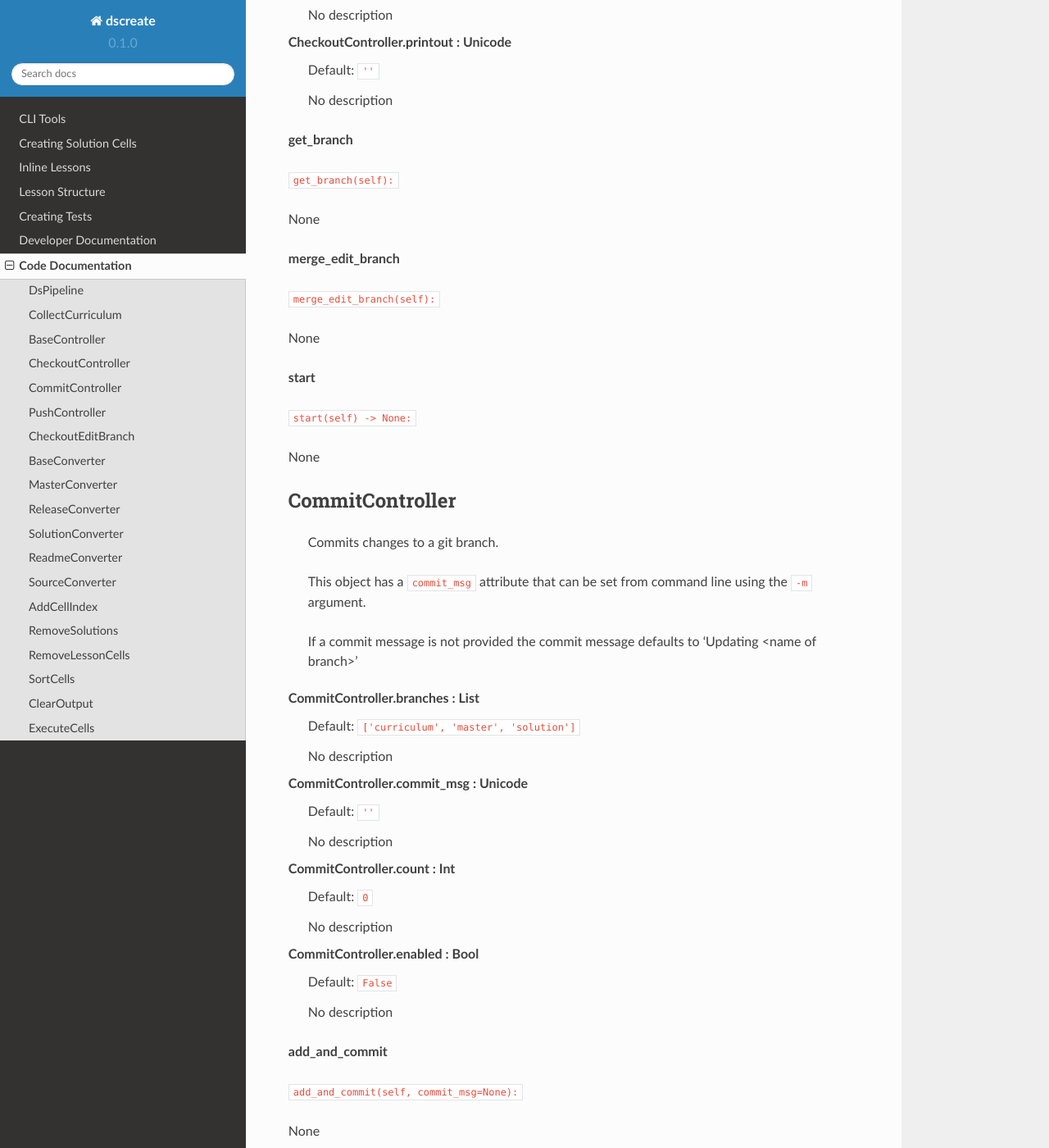
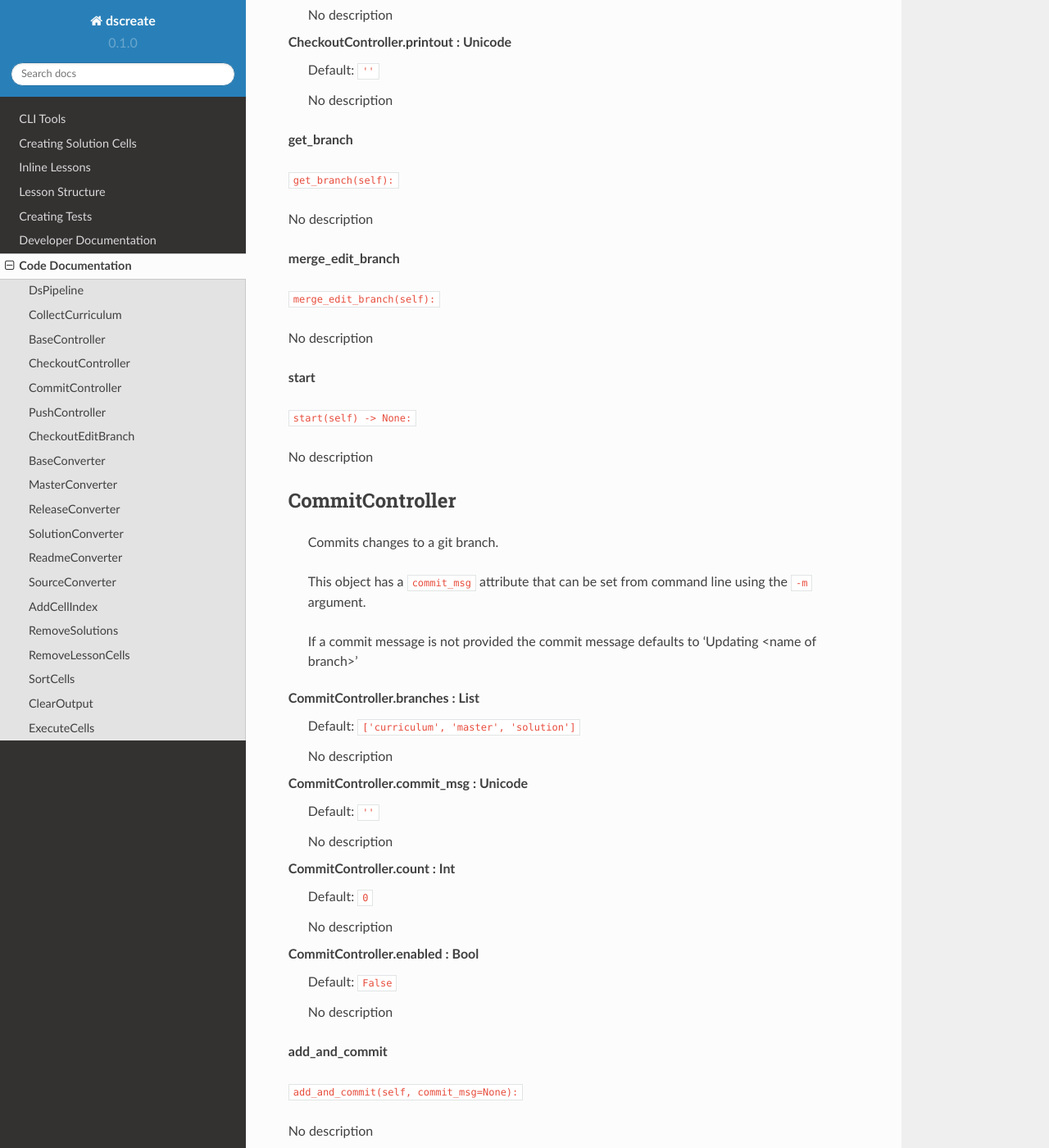
Before and after one commit to Spencerx/dscreate, a Sphinx documentation site: the page built from docs/source/pages/code_documentation.rst, in a window 1280 px wide and 1400 px high, scrolled down 2587 px. Shown: the whole window at 82% size. Built offline with Sphinx 7.4.7 and the Read the Docs theme 2.0.0, drawn with Linux system fonts in a browser that asks for light colours; some of the changed text lies outside the part shown.

Commit message:
Updating object docs

```diff
--- a/create_object_docs.py
+++ b/create_object_docs.py
@@ -17,6 +17,8 @@ def create_method_docs(dsobject):
     name = dsobject.__name__
     args = str(inspect.signature(dsobject))
     doc = dsobject.__doc__
+    if  not doc:
+        doc = 'No description'
 
     return f"**{name}**\n\n``{name}{args}:``\n\n{doc}\n\n"
 
--- a/docs/source/pages/code_documentation.rst
+++ b/docs/source/pages/code_documentation.rst
@@ -31,7 +31,7 @@ DsPipeline.steps : List
 
 ``start(self) -> None:``
 
-None
+No description
 
 CollectCurriculum
 ----------------------------
@@ -52,7 +52,7 @@ CollectCurriculum.edit_file : Unicode
 
 ``start(self) -> None:``
 
-None
+No description
 
 BaseController
 ----------------------------
@@ -120,19 +120,19 @@ CheckoutController.printout : Unicode
 
 ``get_branch(self):``
 
-None
+No description
 
 **merge_edit_branch**
 
 ``merge_edit_branch(self):``
 
-None
+No description
 
 **start**
 
 ``start(self) -> None:``
 
-None
+No description
 
 CommitController
 ----------------------------
@@ -167,13 +167,13 @@ CommitController.enabled : Bool
 
 ``add_and_commit(self, commit_msg=None):``
 
-None
+No description
 
 **start**
 
 ``start(self) -> None:``
 
-None
+No description
 
 PushController
 ----------------------------
@@ -200,13 +200,13 @@ PushController.remote : Unicode
 
 ``get_branch(self):``
 
-None
+No description
 
 **start**
 
 ``start(self) -> None:``
 
-None
+No description
 
 CheckoutEditBranch
 ----------------------------
@@ -226,7 +226,7 @@ CheckoutEditBranch.enabled : Bool
 
 ``start(self) -> None:``
 
-None
+No description
 
 BaseConverter
 ----------------------------
@@ -357,7 +357,7 @@ MasterConverter.solution_dir : Unicode
 
 ``start(self) -> None:``
 
-None
+No description
 
 ReleaseConverter
 ----------------------------
@@ -426,7 +426,7 @@ SolutionConverter.solution_dir : Unicode
 
 ``start(self) -> None:``
 
-None
+No description
 
 ReadmeConverter
 ----------------------------
@@ -525,7 +525,7 @@ AddCellIndex.solution_tags : Set
 
 ``preprocess(self, nb, resources):``
 
-None
+No description
 
 **preprocess_cell**
 
@@ -587,13 +587,13 @@ RemoveSolutions.markdown_tags : Set
 
 ``is_markdown_solution(self, cell):``
 
-None
+No description
 
 **preprocess**
 
 ``preprocess(self, nb, resources):``
 
-None
+No description
 
 RemoveLessonCells
 ----------------------------
@@ -637,7 +637,7 @@ RemoveLessonCells.solution_tags : Set
 
 ``preprocess(self, nb, resources):``
 
-None
+No description
 
 **preprocess_cell**
 
@@ -675,13 +675,13 @@ SortCells.enabled : Bool
 
 ``preprocess(self, nb, resources):``
 
-None
+No description
 
 **preprocess_cell**
 
 ``preprocess_cell(self, cell, resources, cell_index):``
 
-None
+No description
 
 ClearOutput
 ----------------------------
```
